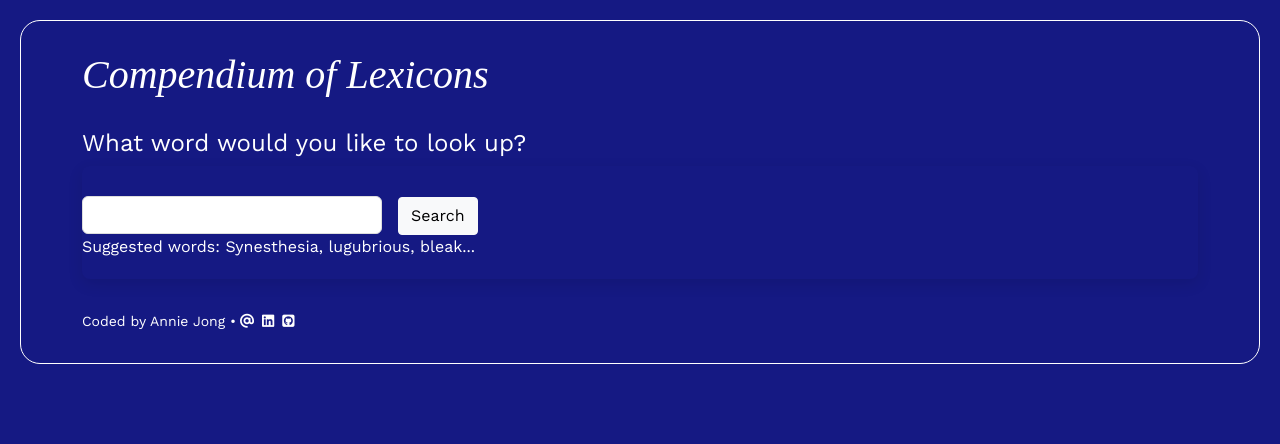
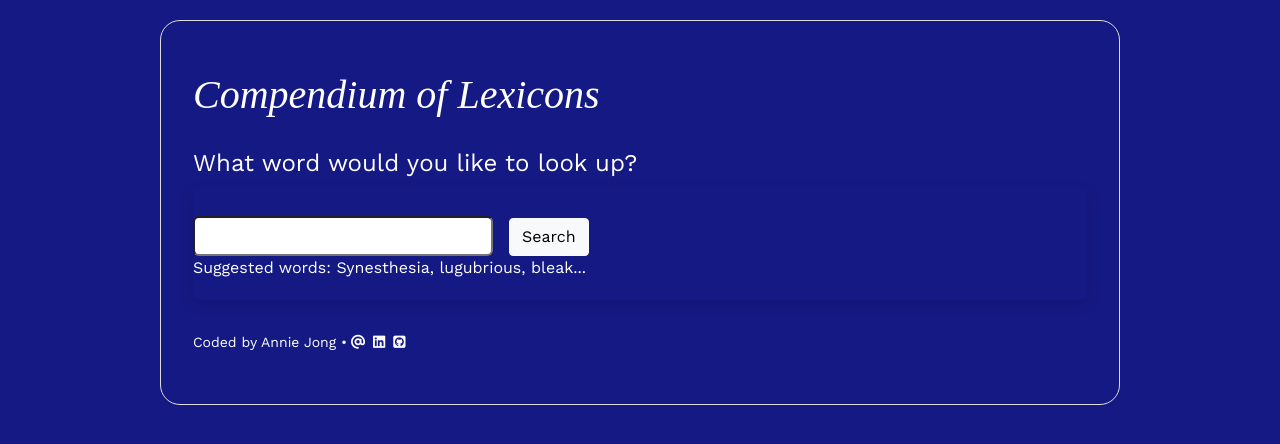
Before and after one commit to multipotentialite-aj/react-dictionary, a React (Create React App) app: page / in a window 1280 px wide. Shown: the top 444 px of the page. Built offline with nearby package versions, Linux system fonts and the light colour scheme; a web font is replaced by a local one.

Commit message:
Adjusted border around app

```diff
--- a/src/App.css
+++ b/src/App.css
@@ -12,13 +12,15 @@
 }
 .App {
   color: white;
+  max-width: 960px;
+  margin: 0 auto;
+  padding: 20px;
+  border: 1px solid #ddd;
+  border-radius: 20px;
 }
 body {
   background: #151983;
-  color: white;
-  border: 1px solid #fff;
   margin: 20px;
-  border-radius: 20px;
   font-family: 'Work Sans', sans-serif;
 }
 a {
--- a/src/Dictionary.css
+++ b/src/Dictionary.css
@@ -13,7 +13,6 @@ body {
     width: 300px;
     border-radius: 6px;
     padding: 6px 4px;
-    border: 1px solid #ddd;
     color: #333;
 }
 .Dictionary .hint {
```
